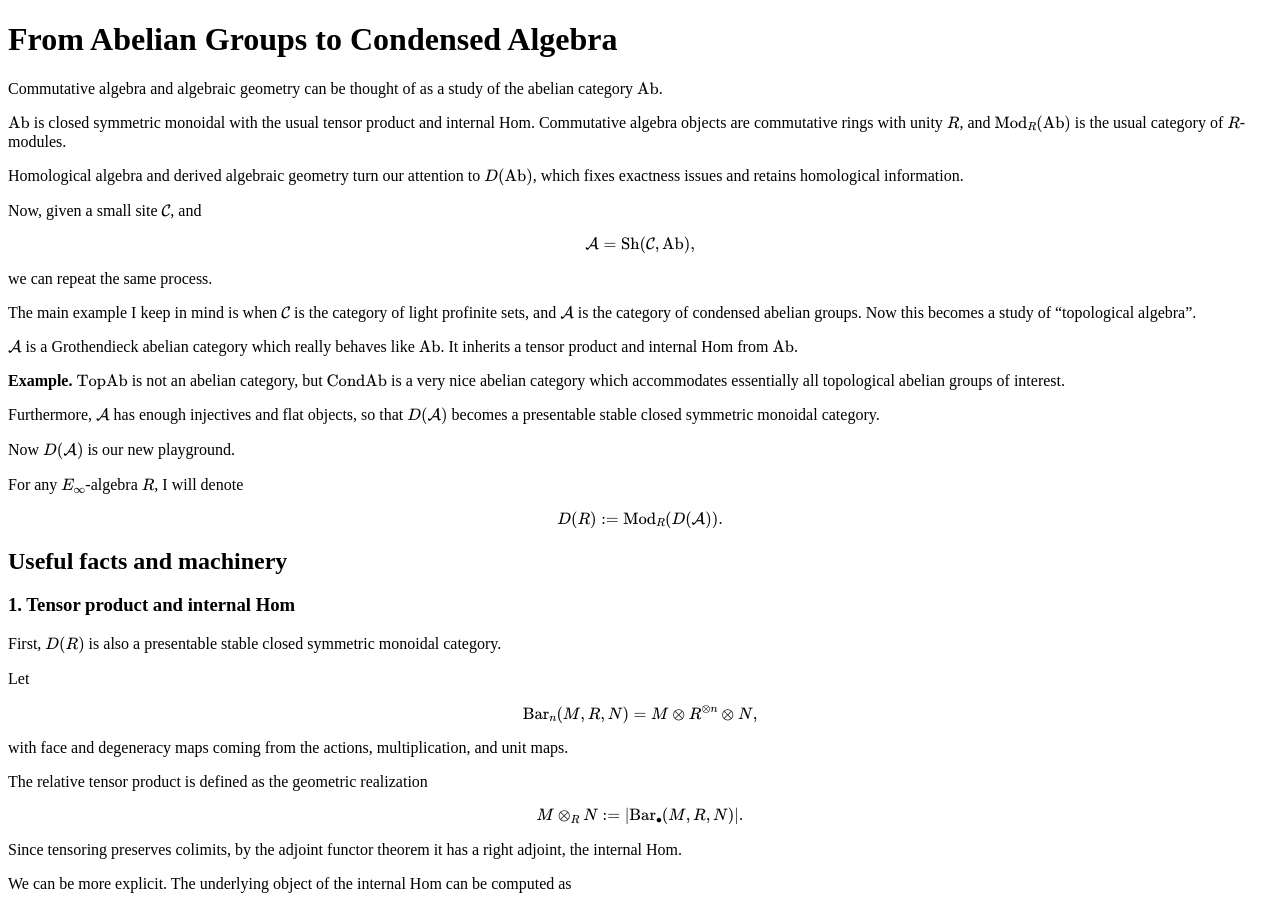
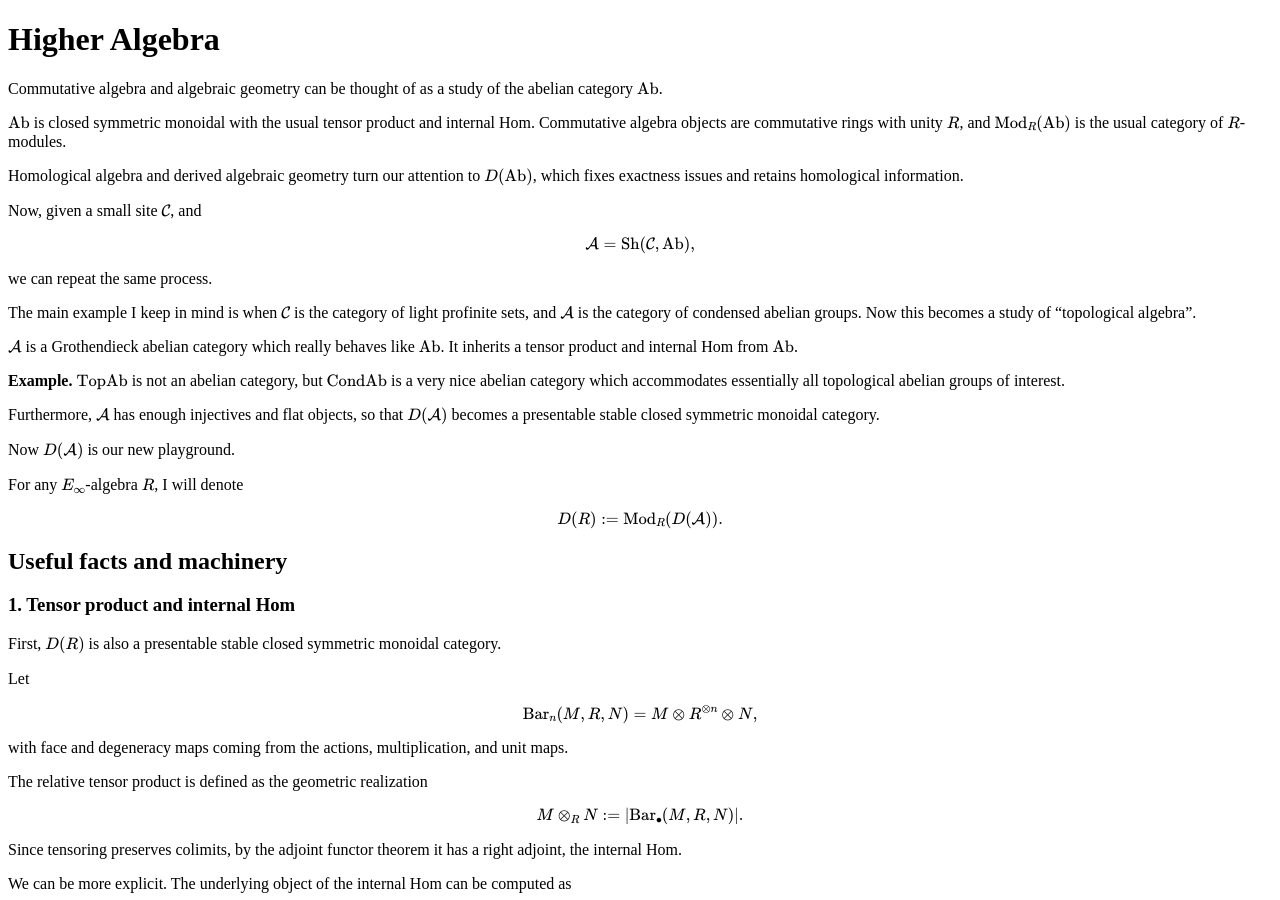
Before and after one commit to alchan00/alchan00.github.io, a Jekyll site: the page built from daily-notes/2026-11-14/index.md, in a window 1280 px wide and 900 px high. Built offline with Jekyll 4.4.1, drawn with Linux system fonts in a browser that asks for light colours; our own code applies the rules of GitHub Pages for plain Markdown files.

Commit message:
Update index.md

```diff
--- a/daily-notes/2026-11-14/index.md
+++ b/daily-notes/2026-11-14/index.md
@@ -1,5 +1,5 @@
 
-# From Abelian Groups to Condensed Algebra
+# Higher Algebra
 
 Commutative algebra and algebraic geometry can be thought of as a study of the abelian category $\mathrm{Ab}$.
 
```
